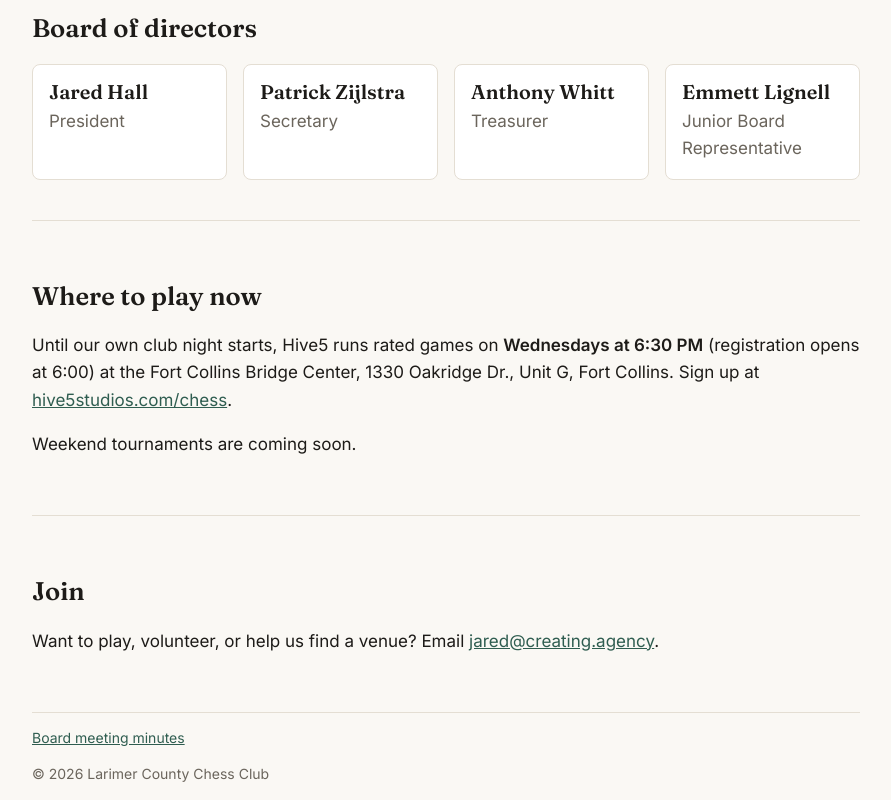
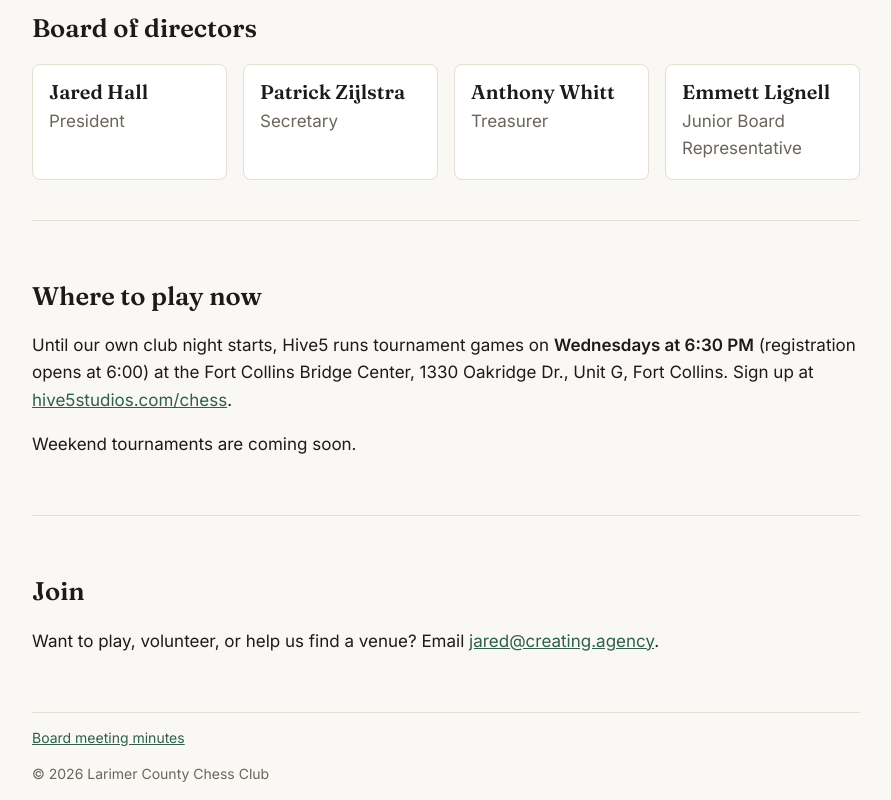
Before and after one commit to LarimerChess/website, a plain HTML site: page index.html in a window 1280 px wide. Shown: the part 964-1764 px from the top of the page, without its empty margins (194-1085 px from the left). Drawn offline with Linux system fonts and the light colour scheme.

Commit message:
Don't claim Hive5 games are rated
Co-Authored-By: Claude Opus 5.5 (1M context) <noreply@anthropic.com>

```diff
--- a/index.html
+++ b/index.html
@@ -44,7 +44,7 @@
 
     <section id="meetings">
       <h2>Where to play now</h2>
-      <p>Until our own club night starts, Hive5 runs rated games on <strong>Wednesdays at 6:30 PM</strong> (registration opens at 6:00) at the Fort Collins Bridge Center, 1330 Oakridge Dr., Unit G, Fort Collins. Sign up at <a href="https://www.hive5studios.com/chess/">hive5studios.com/chess</a>.</p>
+      <p>Until our own club night starts, Hive5 runs tournament games on <strong>Wednesdays at 6:30 PM</strong> (registration opens at 6:00) at the Fort Collins Bridge Center, 1330 Oakridge Dr., Unit G, Fort Collins. Sign up at <a href="https://www.hive5studios.com/chess/">hive5studios.com/chess</a>.</p>
       <p>Weekend tournaments are coming soon.</p>
     </section>
 
```
